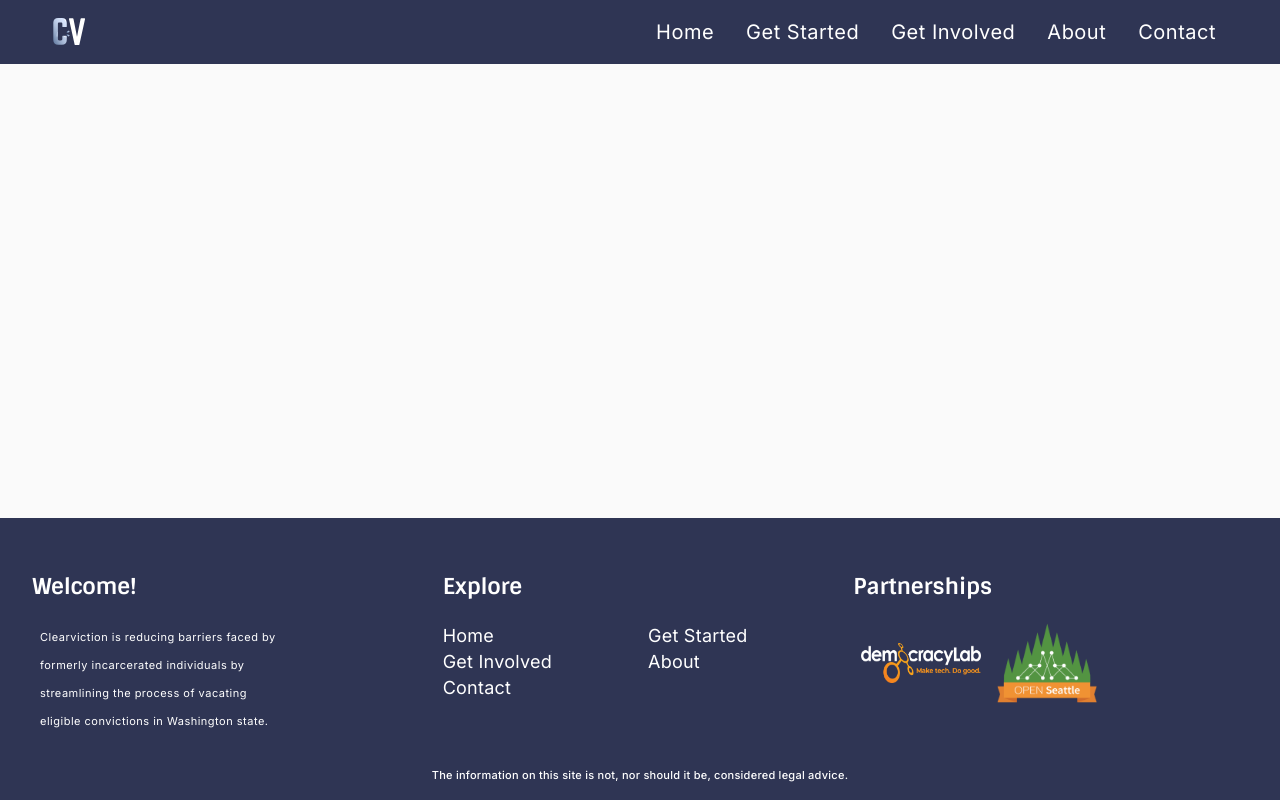
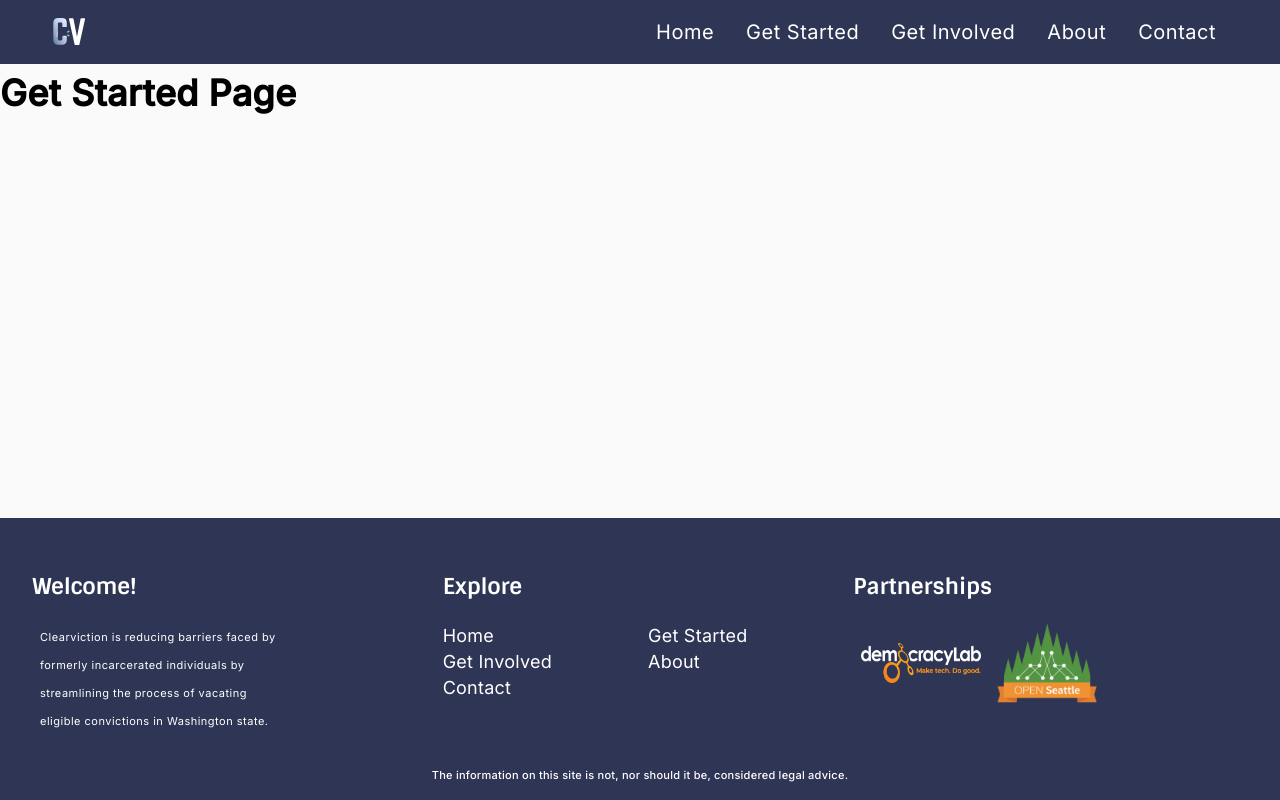
Before and after one commit to openseattle/clearviction-v1, a React (Create React App) app: page /get-started in a window 1280 px wide. Built offline with nearby package versions, Linux system fonts and the light colour scheme.

Commit message:
add GetStartedPage

```diff
--- a/src/App.js
+++ b/src/App.js
@@ -10,11 +10,11 @@ import AboutPage from "./Pages/AboutPage";
 import ContactPage from "./Pages/ContactPage";
 import Footer from "./Components/Footer";
 import GetInvolvedPage from "./Pages/GetInvolvedPage";
-import WhyVacatePage from "./Pages/WhyVacatePage";
-import ResourcesPage from "./Pages/ResourcesPage";
-import TheProcessPage from "./Subpages/Resources/TheProcessPage";
-import AssistancePage from "./Subpages/Resources/AssistancePage";
-// import Navigation from "./Components/Navigation";
+import GetStartedPage from "./Pages/GetStartedPage";
+// import WhyVacatePage from "./Pages/WhyVacatePage";
+// import ResourcesPage from "./Pages/ResourcesPage";
+// import TheProcessPage from "./Subpages/Resources/TheProcessPage";
+// import AssistancePage from "./Subpages/Resources/AssistancePage";
 
 function App() {
   return (
@@ -52,7 +52,10 @@ function App() {
             <Route path="/get-involved">
               <GetInvolvedPage />
             </Route>
-            <Route path="/why-vacate">
+            <Route path="/get-started">
+              <GetStartedPage />
+            </Route>
+            {/* <Route path="/why-vacate">
               <WhyVacatePage />
             </Route>
             <Route exact path="/resources">
@@ -63,7 +66,7 @@ function App() {
             </Route>
             <Route path="/resources/assistance">
               <AssistancePage />
-            </Route>
+            </Route> */}
           </Switch>
           <Footer />
         </Box>
--- a/src/Components/Navigation.jsx
+++ b/src/Components/Navigation.jsx
@@ -9,7 +9,6 @@ import {
   Container,
   makeStyles,
   ButtonGroup,
-  Collapse,
 } from "@material-ui/core";
 import { MenuSharp as MenuIcon, CloseSharp } from "@material-ui/icons";
 import pages from "../data/siteMap";
--- /dev/null
+++ b/src/Pages/GetStartedPage.jsx
@@ -0,0 +1,6 @@
+
+const GetStartedPage = () => {
+  return <><h1>Get Started Page</h1></>
+}
+
+export default GetStartedPage;
```
